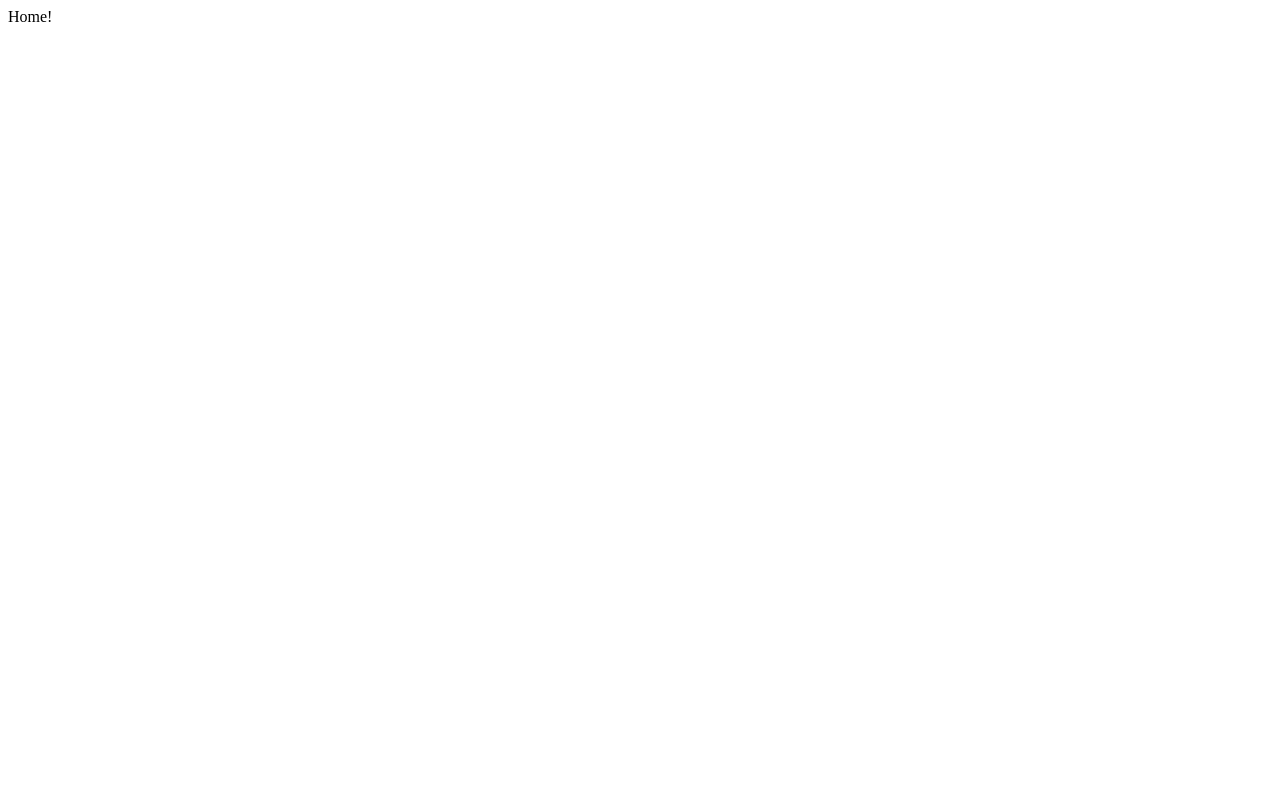
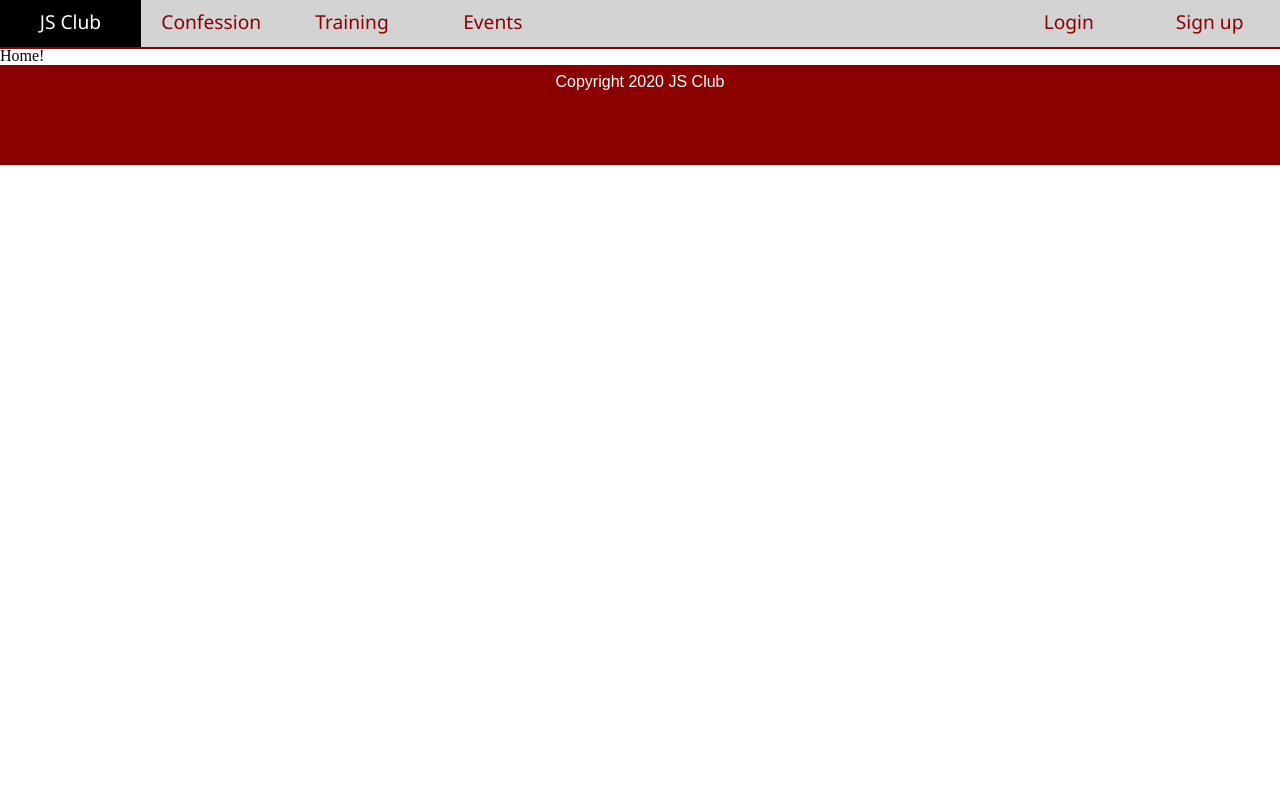
Before and after one commit to quoctuan0405/jsclub-django, a Django app: page / in a window 1280 px wide. Before the commit the page is almost empty. Run offline with Django 3.2, Linux system fonts and the light colour scheme; parts of the project's set-up code (start-up, migrations or seed data) failed here and were passed over.

Commit message:
Add base.html

```diff
--- a/jsclub/templates/base.html
+++ b/jsclub/templates/base.html
@@ -1,13 +1,179 @@
-<html lang="en">
+<!DOCTYPE html>
+<!--Note
+	Django base template extending usage:
+		{% block varName %}
+			your stuff goes here
+		{% endblock varName %}
+	list of varName:
+		title: gives the title to be displayed on the browser.
+		head_css: self-explanatory.
+		above_navbar: customize the content above navigation bar.
+		content: customize the content below navigation bar and above footer.
+		footer_javascript: self-explanatory.
+-->
+<html>
 <head>
-    <meta charset="UTF-8">
-    <meta name="viewport" content="width=device-width, initial-scale=1.0">
-    <title>JS Club</title>
+  <meta name="viewport" content="width=device-width, initial-scale=1">
+  <meta http-equiv="Content-Type" content="text/html; charset=utf-8" />
+  <title>{% block title %}Home {% endblock title %} | JS Club</title>
+  {% block head_css %}
+
+  {% endblock head_css %}
+  <link rel="icon" type="image/png" href="https://scontent-hkg3-1.xx.fbcdn.net/v/t31.0-8/p960x960/12022330_845928092188375_8890160160420757664_o.png?_nc_cat=105&_nc_ohc=ylvKGyBi8JIAX8vHjxR&_nc_ht=scontent-hkg3-1.xx&oh=4cc0ffb90315f670ba970feec3829b1e&oe=5EBC266D">
+  <style>
+    body,html{
+      height: 100%;
+      margin: 0;
+      font-size: 100%;
+    }
+    header{
+      padding: 0;
+    }
+    /*FOOTER FORMATTING*/
+    footer{
+      margin-top:auto;
+      margin-bottom: 0;
+      height: 100px;
+      background-color: darkred;
+    }
+    footer p{
+      margin: 0;
+      text-align: center;
+      color: white;
+      font-family: "Segoe UI Light", Arial;
+      padding-top: 1vh;
+    }
+    /*NAVBAR FORMATTING*/
+    header nav {
+      position: sticky;
+      top: 0;
+      left: 0;
+      width: 100%;
+      margin: 0;
+      padding: 0;
+      overflow: hidden;
+      background-color: lightgray; /**/
+      box-shadow: 0px 2px 0px darkred;
+    }
+    header nav a {
+      float: right;
+      font-family: "Segoe UI", Arial;
+      font-weight: 400;
+      font-size:1.5vw;
+      display: block;
+      color: darkred;
+      text-align: center;
+      width: 11vw;
+      padding-top: 1vh;
+      padding-bottom:1.5vh;
+      text-decoration: none;
+      transition: all .2s;
+      position: relative;
+    }
+      header nav a:after,
+      header nav a:before {
+        transition: all .2s;
+      }
+    header nav a:after {
+      position: absolute;
+      bottom: 0;
+      left: 0;
+      right: 0;
+      margin: auto;
+      width: 0%;
+      content: '.';
+      color: transparent;
+      background: darkred;
+      height: 1px;
+      text-align: left;
+      content: '.';
+      margin: 0;
+      opacity: 1;
+    }
+    header nav a:hover {
+      color: #fff;
+      z-index: 1;
+    }
+    header nav a:hover:after {
+      z-index: -10;
+      animation: fill 0.5s forwards;
+      -webkit-animation: fill 0.5s forwards;
+      -moz-animation: fill 0.5s forwards;
+      opacity: 1;
+    }
+    /* Keyframes */
+    @-webkit-keyframes fill {
+      0% {
+        width: 1%;
+        height: 1px;
+      }
+      50% {
+        width: 100%;
+        height: 1px;
+      }
+      100% {
+        width: 100%;
+        height: 100%;
+        background: black;
+      }
+    }
+    .sticky {
+      position: fixed;
+      top: 0;
+      width: 100%;
+    }
+  </style>
 </head>
+
 <body>
+  {% block above_navbar %}
 
-    {% block content %}
-    {% endblock %}
+  {% endblock above_navbar %}
+  <header>
+    <!--NAVIGATION PANE-->
+    <nav id="navbar">
+        {% if user.is_authenticated %}
+          <a href="">Logout</a>
+          <a href="">Accounts</a>
+        {% else %}
+          <a href="">Sign up</a>
+          <a href="">Login</a>
+        {% endif %}
+        <a style="float: left; color: white; background-color: darkred;" href=""> JS Club </a>
+        <a style="float: left" href="">Confession</a>
+        <a style="float: left" href="">Training</a>
+        <a style="float: left" href="">Events</a>
+    </nav>
+  </header>
+
+  <!--MAIN CONTENT GOES HERE-->
+  {% block content %}
+  {% endblock content %}
+
+  <!--FOOTER-->
+  <footer>
+    <p>Copyright 2020 JS Club</p>
+  </footer>
 
 </body>
+
+{% block footer_javascript %}
+
+{% endblock footer_javascript %}
+
+<script>
+  window.onscroll = function() {myFunction()};
+
+  var header = document.getElementById("navbar");
+  var sticky = header.offsetTop;
+
+  function myFunction() {
+    if (window.pageYOffset > sticky) {
+      header.classList.add("sticky");
+    } else {
+      header.classList.remove("sticky");
+    }
+  }
+</script>
+
 </html>
```
